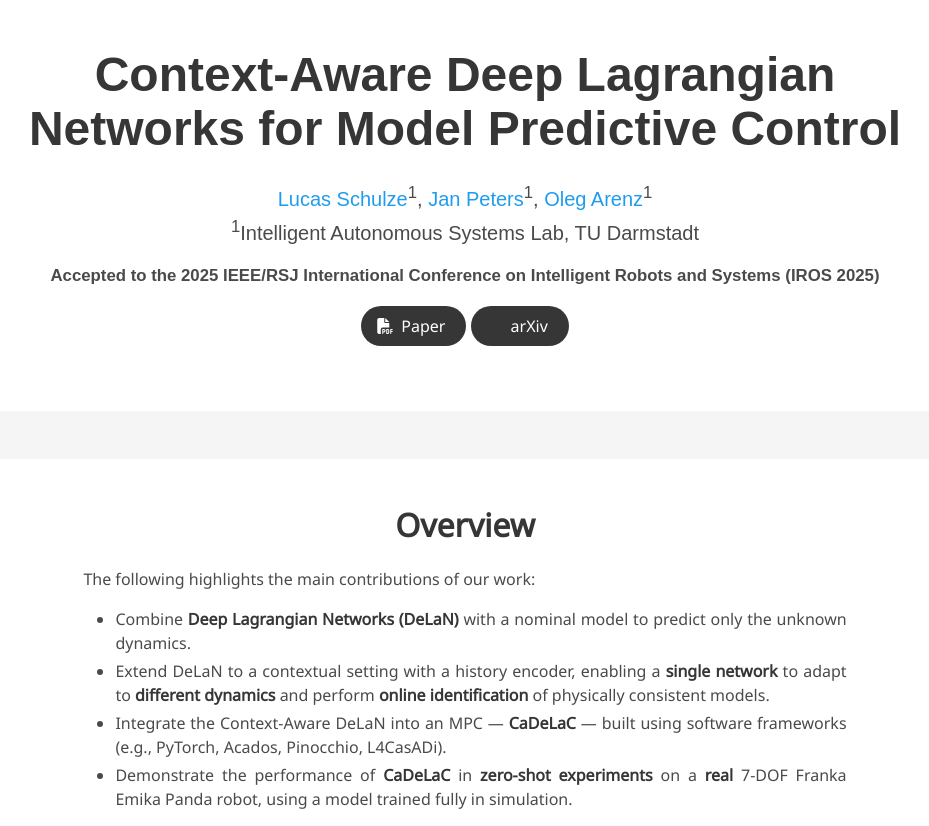
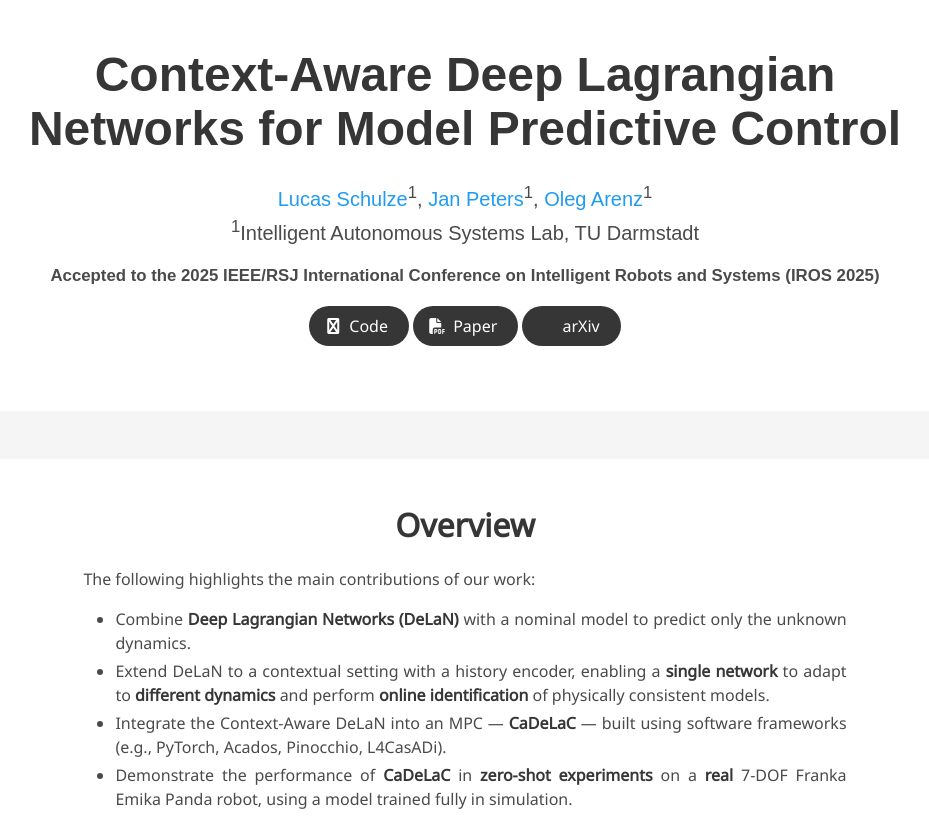
Before and after one commit to Schulze18/cadelac_website, a plain HTML site: page index.html in a window 1280 px wide. Shown: the top 826 px of the page, without its empty margins (175-1104 px from the left). Drawn offline with nearby package versions, Linux system fonts and the light colour scheme; some icons are missing; a web font is replaced by a local one.

Commit message:
Update index.html

```diff
--- a/index.html
+++ b/index.html
@@ -55,6 +55,16 @@
 
           <div class="column has-text-centered">
             <div class="publication-links">
+              <!-- Code Link. -->
+              <span class="link-block">
+                <a href="https://github.com/Schulze18/cadelac"
+                   class="external-link button is-normal is-rounded is-dark">
+                  <span class="icon">
+                      <i class="fas fa-github"></i>
+                  </span>
+                  <span>Code</span>
+                </a>
+              </span>
               <!-- PDF Link. -->
               <span class="link-block">
                 <a href="https://arxiv.org/pdf/2506.15249"
```
